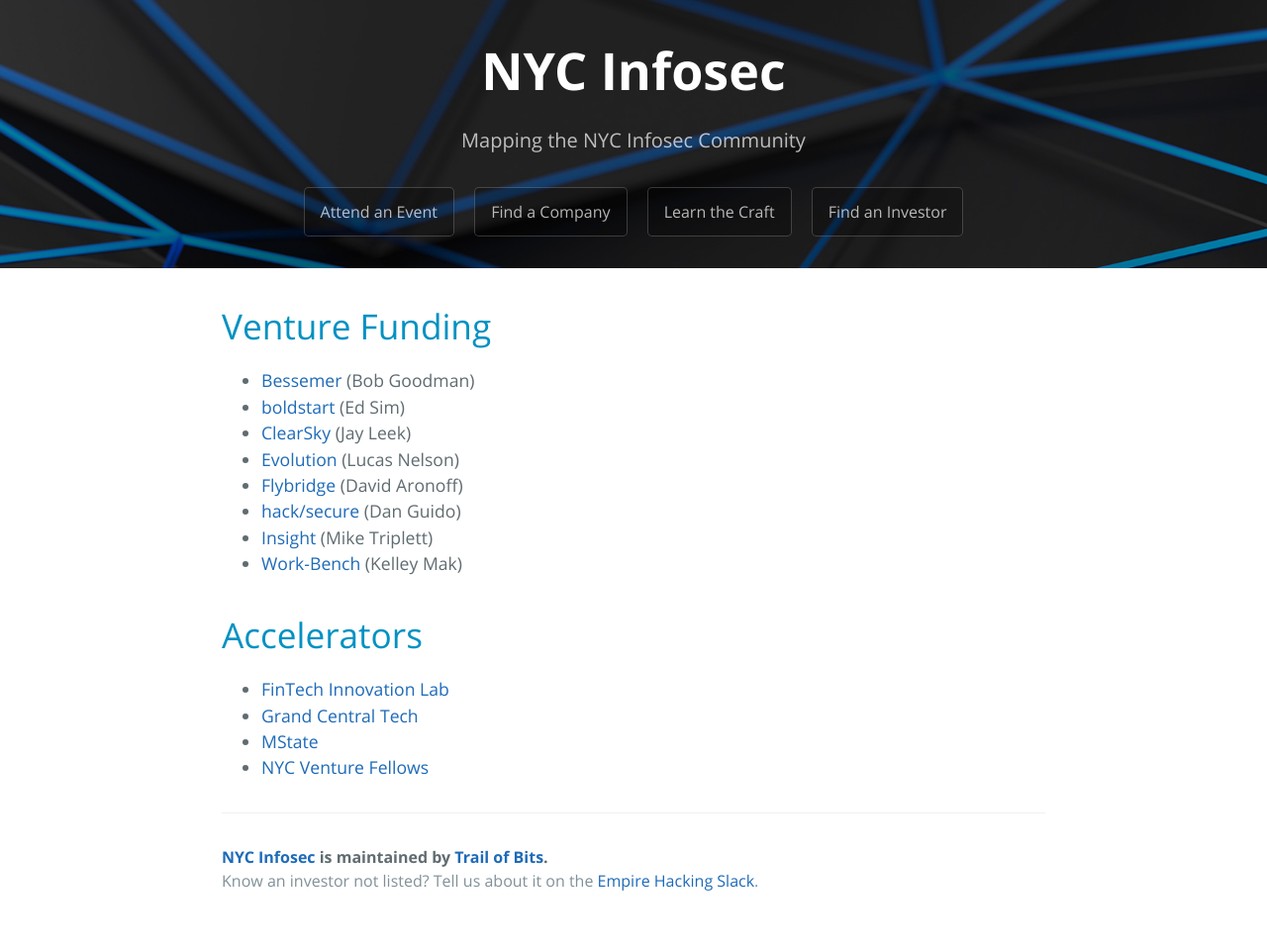
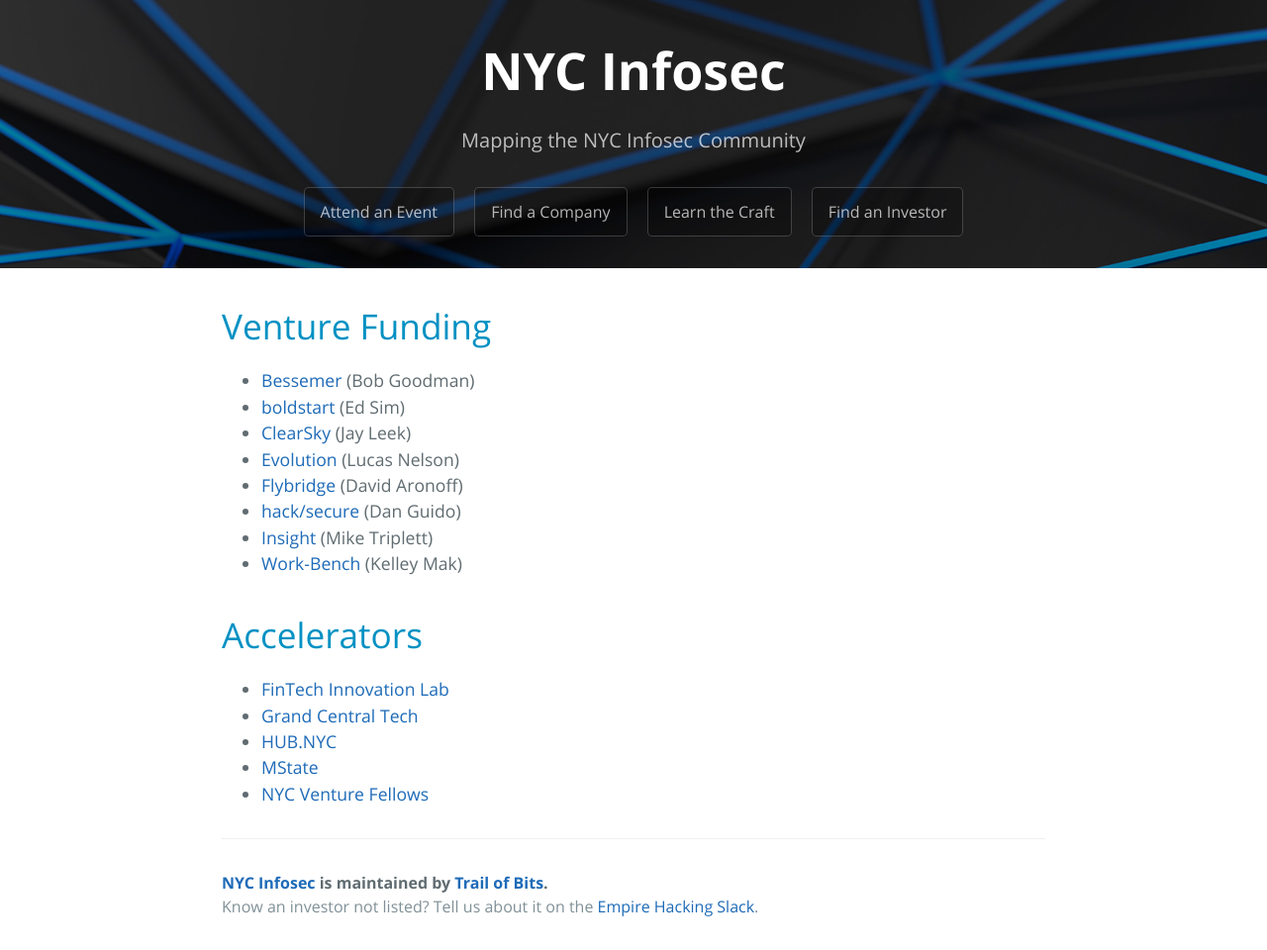
Before and after one commit to trailofbits/nyc-infosec, a Jekyll site: the page built from investors.md, in a window 1280 px wide. Shown: the whole page at 99% size. Built offline with Jekyll 4.4.1, drawn with Linux system fonts in a browser that asks for light colours; our own code applies the rules of GitHub Pages for plain Markdown files; before the commit the page ends 934 px from its top, so only the background shows below that.

Commit message:
Update investors.md

```diff
--- a/investors.md
+++ b/investors.md
@@ -17,5 +17,6 @@
 # Accelerators
 * [FinTech Innovation Lab](http://fintechinnovationlab.com/new-york/)
 * [Grand Central Tech](http://grandcentraltech.com/)
+* [HUB.NYC](http://hub.nyc/)
 * [MState](https://www.mstate.io/)
 * [NYC Venture Fellows](http://nycventurefellows.org/)
```
